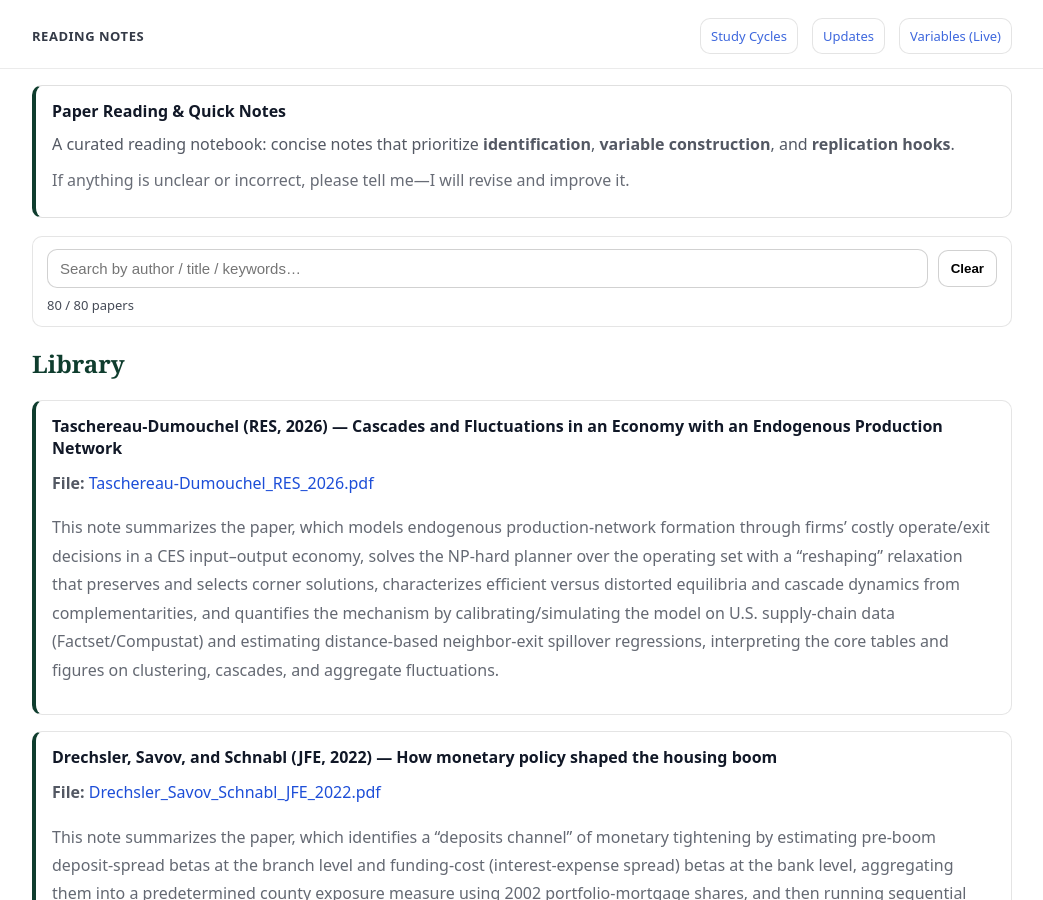
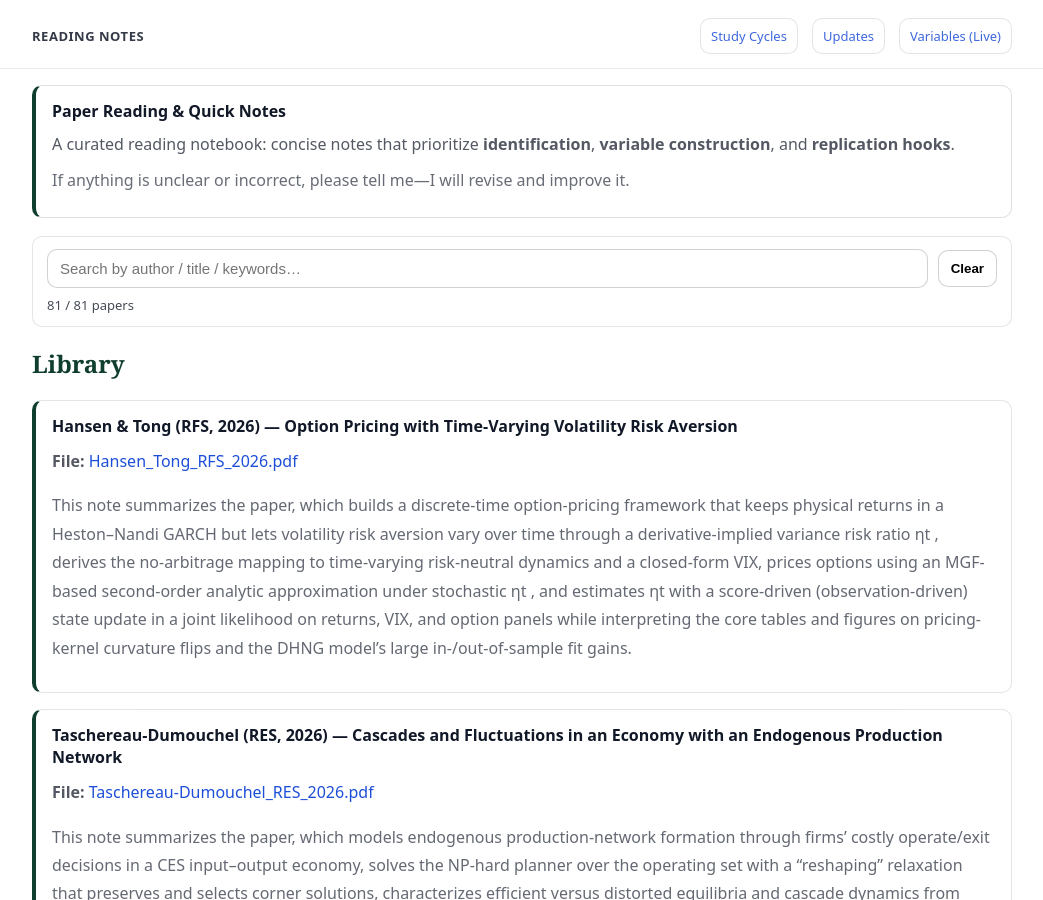
Before and after one commit to yaxinzn/study-archive, a Jekyll site: the page built from reading/index.md, in a window 1280 px wide and 900 px high. Shown: the whole window, without its empty margins (118-1161 px from the left). Built offline with Jekyll 4.4.1, drawn with Linux system fonts in a browser that asks for light colours.

Commit message:
Reading: add/update Hansen_Tong_RFS_2026.pdf

```diff
--- a/_data/reading.yml
+++ b/_data/reading.yml
@@ -1,3 +1,8 @@
+- title: "Hansen & Tong (RFS, 2026) — Option Pricing with Time-Varying Volatility Risk Aversion"
+  file: "Hansen_Tong_RFS_2026.pdf"
+  desc: "
+This note summarizes the paper, which builds a discrete-time option-pricing framework that keeps physical returns in a Heston–Nandi GARCH but lets volatility risk aversion vary over time through a derivative-implied variance risk ratio ηt , derives the no-arbitrage mapping to time-varying risk-neutral dynamics and a closed-form VIX, prices options using an MGF-based second-order analytic approximation under stochastic ηt , and estimates ηt with a score-driven (observation-driven) state update in a joint likelihood on returns, VIX, and option panels while interpreting the core tables and figures on pricing-kernel curvature flips and the DHNG model’s large in-/out-of-sample fit gains."
+
 - title: "Taschereau-Dumouchel (RES, 2026) — Cascades and Fluctuations in an Economy with an Endogenous Production Network"
   file: "Taschereau-Dumouchel_RES_2026.pdf"
   desc: "
```
Also changed, not shown: 1 other file.
